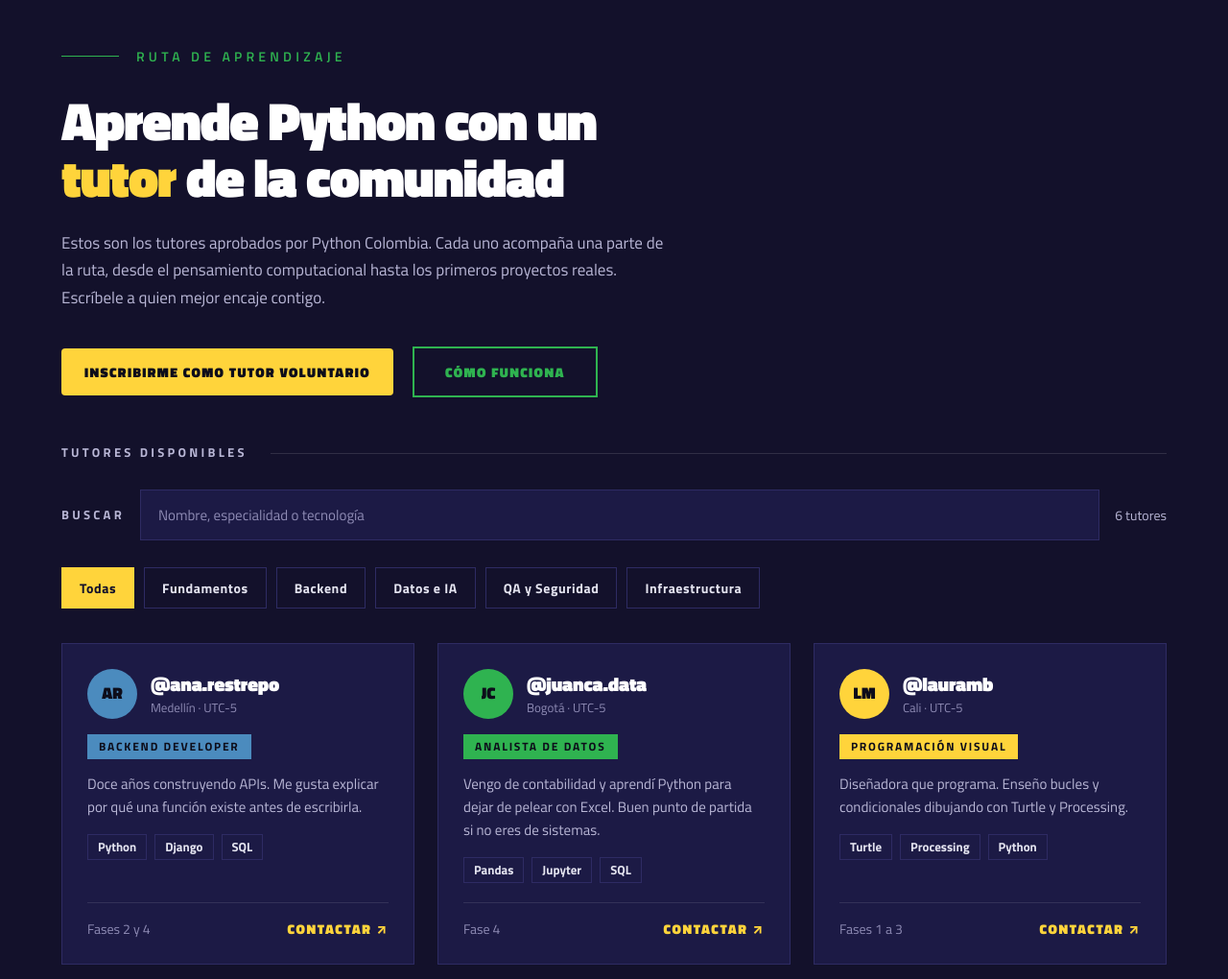
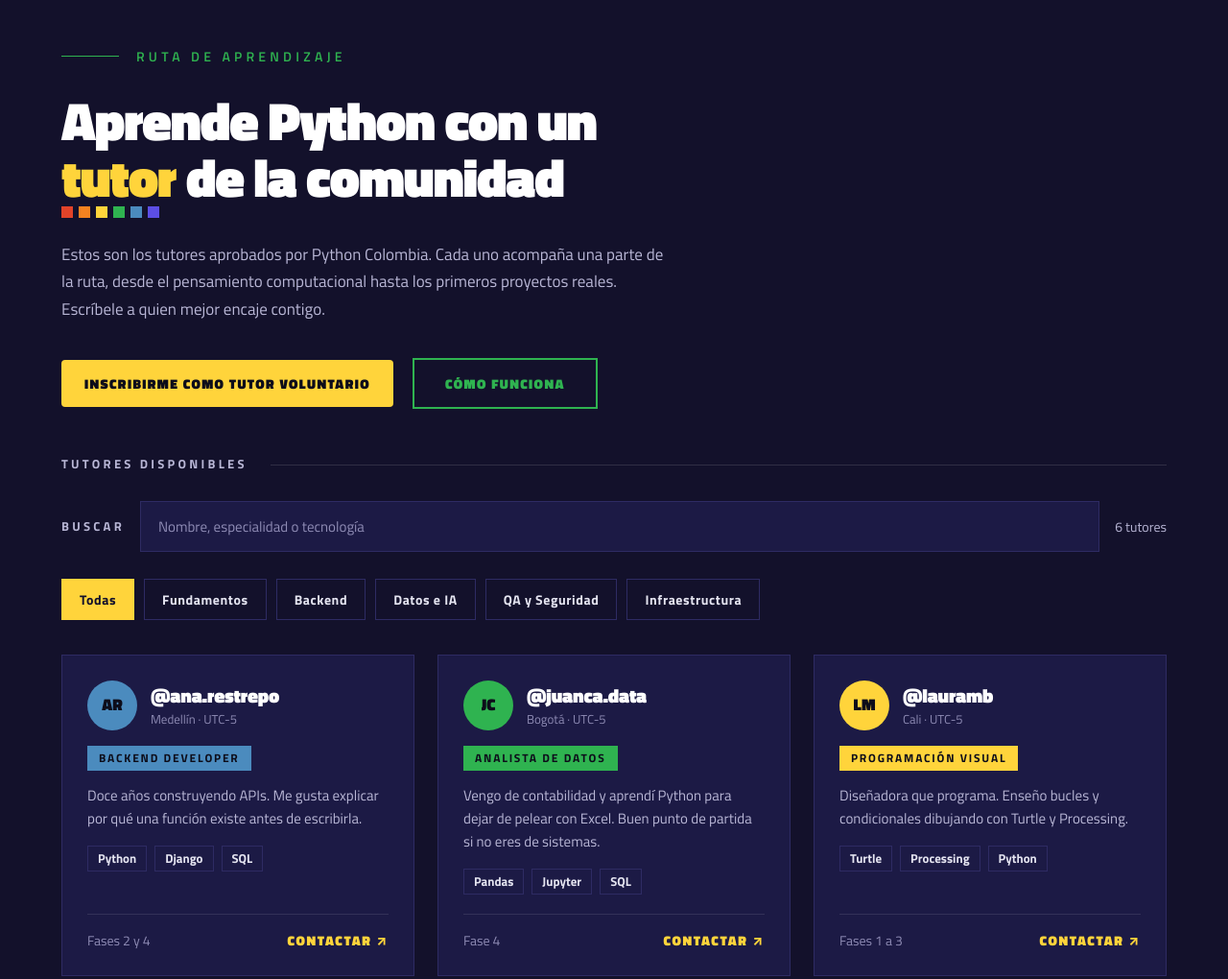
Before and after one commit to sebastian1627gg/test-vocacional-datos, a plain HTML site: page index.html in a window 1280 px wide. Shown: the top 1020 px of the page at 96% size. Drawn offline with Linux system fonts and the light colour scheme.

Commit message:
feat: add Python Colombia color squares to home hero

```diff
--- a/css/home.css
+++ b/css/home.css
@@ -32,6 +32,11 @@ body.home {
 .home .hero h1 {
   font-size: 56px;
   line-height: 1.05;
+  margin-bottom: 0;
+}
+
+.home .hero .title-squares {
+  display: flex;
   margin-bottom: 24px;
 }
 
--- a/index.html
+++ b/index.html
@@ -9,7 +9,7 @@
   <link rel="preconnect" href="https://fonts.gstatic.com" crossorigin>
   <link href="https://fonts.googleapis.com/css2?family=Titillium+Web:wght@300;400;600;700;900&display=swap" rel="stylesheet">
   <link rel="stylesheet" href="css/styles.css?v=5">
-  <link rel="stylesheet" href="css/home.css?v=2">
+  <link rel="stylesheet" href="css/home.css?v=3">
 </head>
 <body class="home">
 
@@ -20,6 +20,14 @@
     <section class="hero">
       <p class="tag-title"><span class="tag-line"></span>RUTA DE APRENDIZAJE</p>
       <h1>Aprende Python con un<br><span class="hl">tutor</span> de la comunidad</h1>
+      <span class="title-squares" aria-hidden="true">
+        <span class="sq sq-red"></span>
+        <span class="sq sq-orange"></span>
+        <span class="sq sq-yellow"></span>
+        <span class="sq sq-green"></span>
+        <span class="sq sq-blue"></span>
+        <span class="sq sq-purple"></span>
+      </span>
       <p class="hero-lead">
         Estos son los tutores aprobados por Python Colombia. Cada uno acompaña una parte de la ruta,
         desde el pensamiento computacional hasta los primeros proyectos reales.
```
